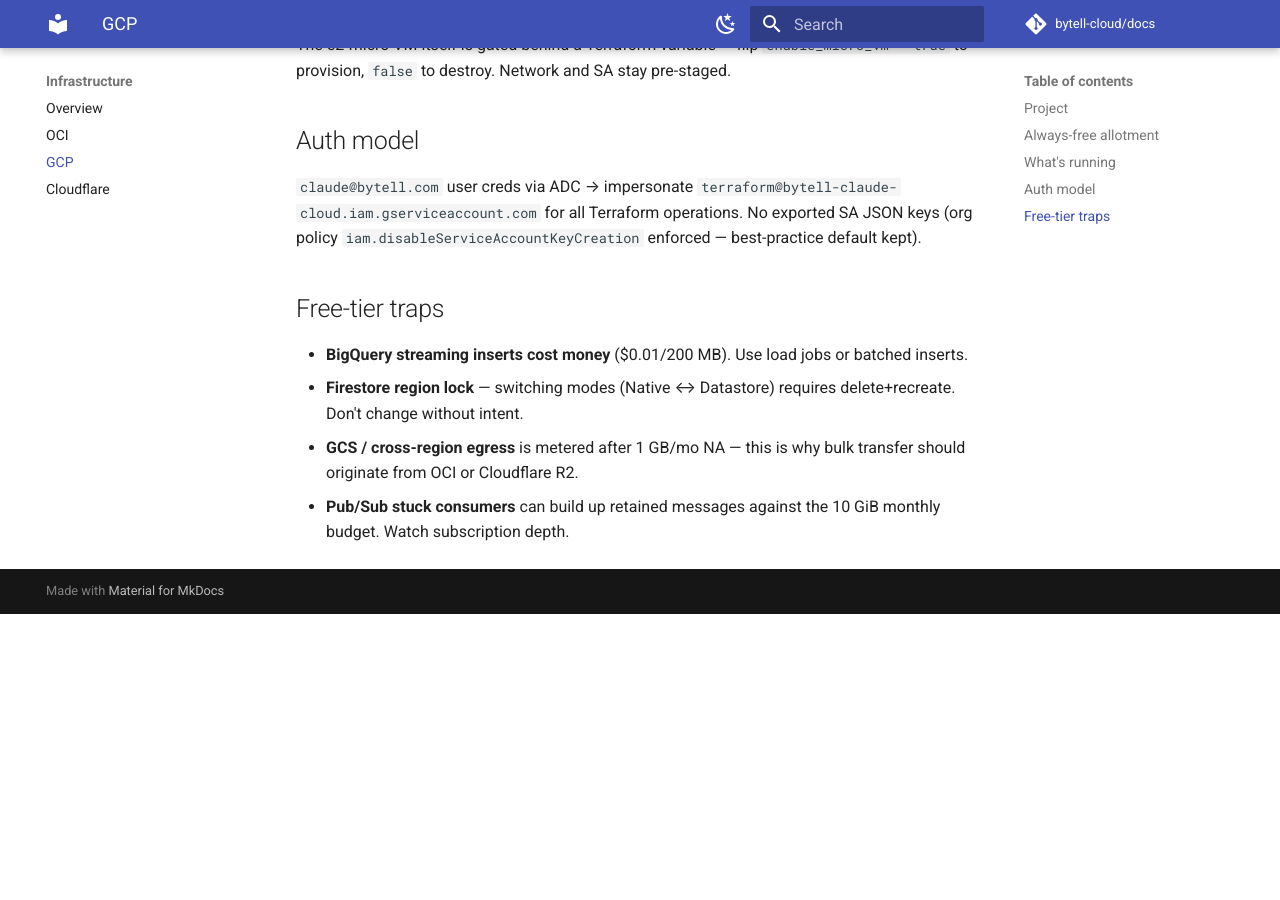
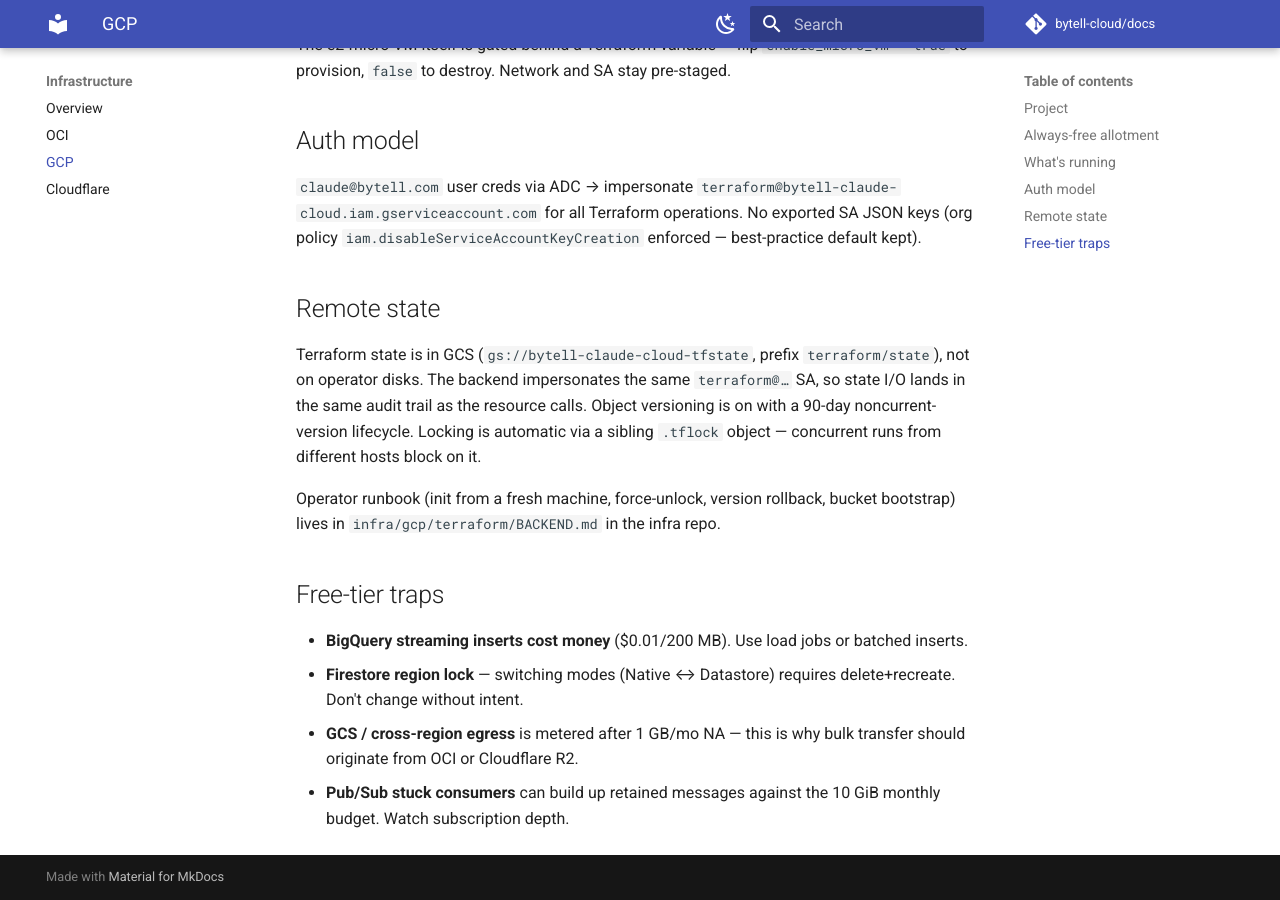
Before and after one commit to bytell-cloud/docs, an MkDocs documentation site: the page built from docs/infra/gcp.md, in a window 1280 px wide and 900 px high, scrolled down 1400 px. Built offline with MkDocs 1.6.1 and Material for MkDocs 9.7.7, drawn with Linux system fonts in a browser that asks for light colours; comment, search, counter and statistics services are not loaded; before the commit the page ends 2014 px from its top, so only the background shows below that.

Commit message:
gcp: document GCS remote tfstate backend
Short pointer in docs/infra/gcp.md; full operator runbook lives in
infra/gcp/terraform/BACKEND.md in the infra repo.

Co-Authored-By: Claude Opus 4.7 (1M context) <noreply@anthropic.com>

```diff
--- a/docs/infra/gcp.md
+++ b/docs/infra/gcp.md
@@ -39,6 +39,12 @@ The e2-micro VM itself is gated behind a Terraform variable — flip `enable_mic
 
 `claude@bytell.com` user creds via ADC → impersonate `terraform@bytell-claude-cloud.iam.gserviceaccount.com` for all Terraform operations. No exported SA JSON keys (org policy `iam.disableServiceAccountKeyCreation` enforced — best-practice default kept).
 
+## Remote state
+
+Terraform state is in GCS (`gs://bytell-claude-cloud-tfstate`, prefix `terraform/state`), not on operator disks. The backend impersonates the same `terraform@…` SA, so state I/O lands in the same audit trail as the resource calls. Object versioning is on with a 90-day noncurrent-version lifecycle. Locking is automatic via a sibling `.tflock` object — concurrent runs from different hosts block on it.
+
+Operator runbook (init from a fresh machine, force-unlock, version rollback, bucket bootstrap) lives in `infra/gcp/terraform/BACKEND.md` in the infra repo.
+
 ## Free-tier traps
 
 - **BigQuery streaming inserts cost money** ($0.01/200 MB). Use load jobs or batched inserts.
```
